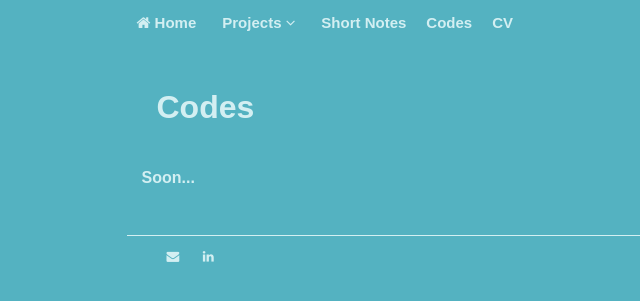
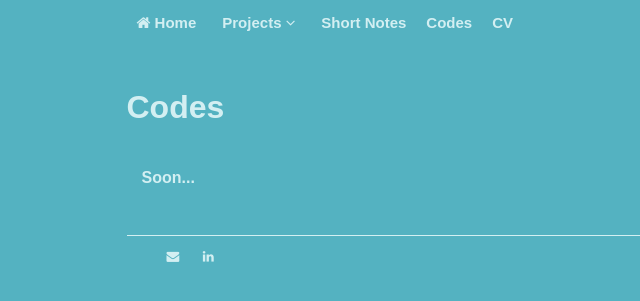
Before and after one commit to michelszklo/michelszklo.github.io, a Jekyll site: the page built from codes.html, in a window 1280 px wide. Shown: the top 301 px of the page, without its empty margins (136-776 px from the left). Built offline with Jekyll 4.4.1, drawn with Linux system fonts in a browser that asks for light colours.

Commit message:
Update main.css

```diff
--- a/css/main.css
+++ b/css/main.css
@@ -27,19 +27,19 @@ h1 {
     font-size: 2.5em;
     font-family: 'Montserrat', sans-serif;
     color: #fbfcff;
-    padding: 17px 0px 0px 25px;
+    padding: 17px 0px 0px 0px;
 }
 h2 {
     font-size: 2em;
     font-family: 'Montserrat', sans-serif;
     color: #d3eff2;
-    padding: 17px 0px 0px 30px
+    padding: 17px 0px 0px 0px
 }
 h3 {
     font-size: 1em;
     font-family: 'Montserrat', sans-serif;
     color: #d3eff2;
-    padding: 17px 0px 0px 35px
+    padding: 17px 0px 0px 0px
 }
 p {
     font-size: .9em;
```
